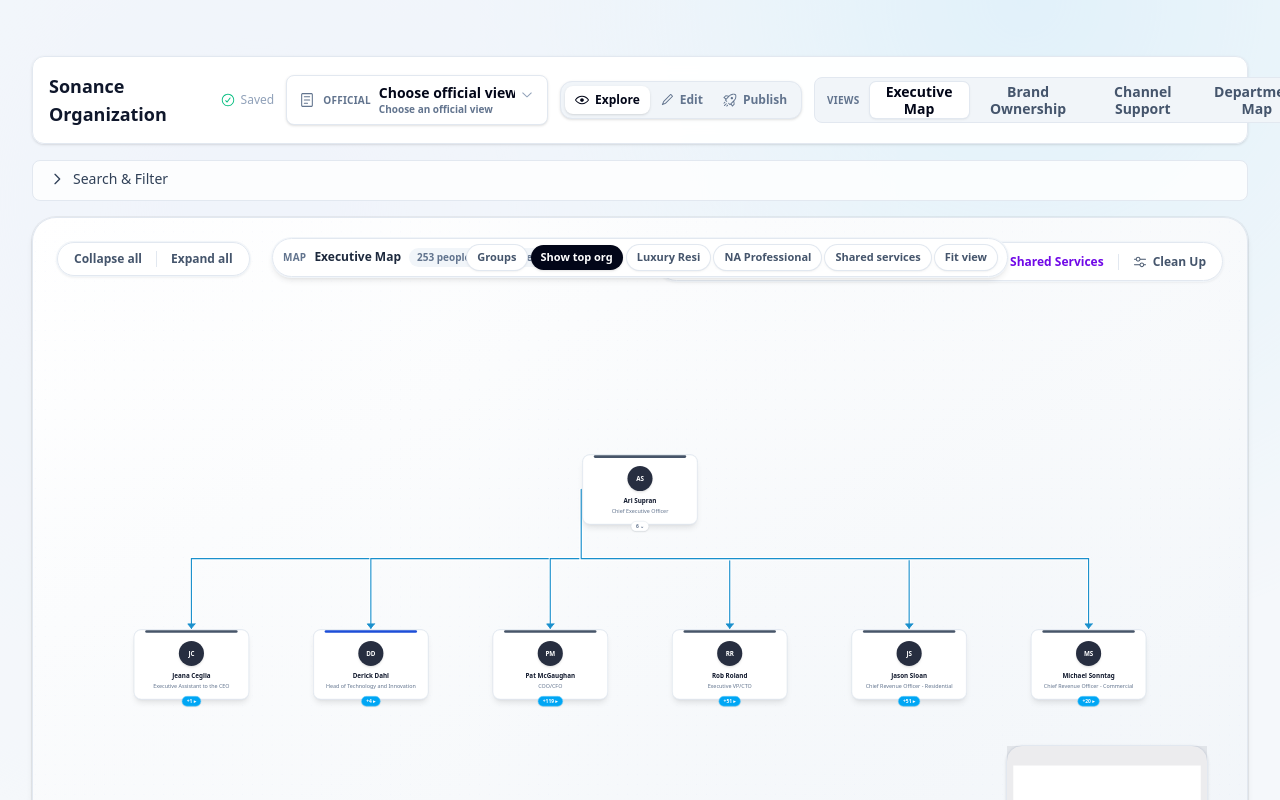
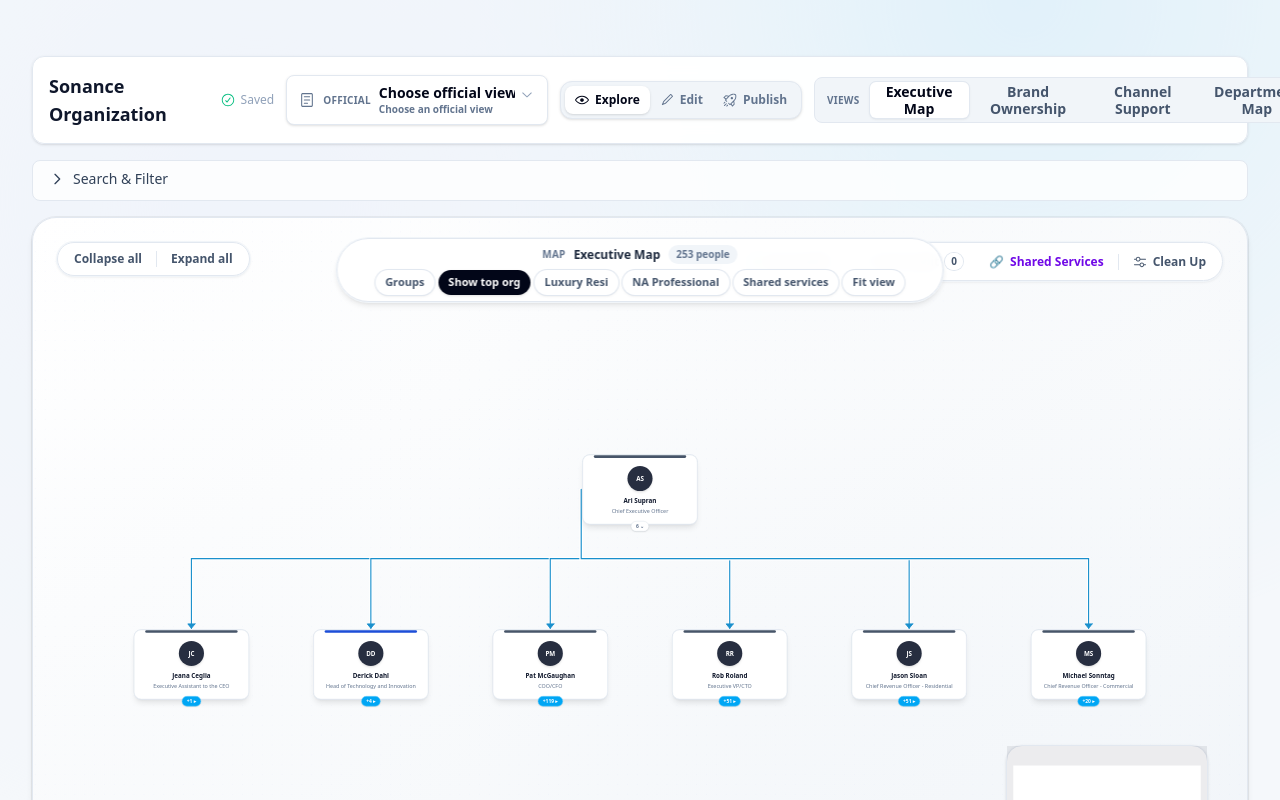
Before and after one commit to arisonance/Org-Chart-Builder, a Next.js app: page / in a window 1280 px wide. Shown: the top 800 px of the page. Built offline with nearby package versions, Linux system fonts and the light colour scheme.

Commit message:
Improve official view readability

```diff
--- a/src/components/canvas-context-bar.tsx
+++ b/src/components/canvas-context-bar.tsx
@@ -159,9 +159,13 @@
       : null;
   const openPerson = useCallback(
     (id: string) => {
+      if (id === focusedId && (childMap[id]?.length ?? 0) > 0) {
+        onOpenTeamTree(id);
+        return;
+      }
       selectNode(id);
     },
-    [selectNode],
+    [childMap, focusedId, onOpenTeamTree, selectNode],
   );
   const descendantIds = useMemo(() => {
     if (!focusedId) return [] as string[];
@@ -208,9 +212,9 @@
     if (viewContext?.kind !== "operating-view" || viewContext.dimension !== "channel" || !viewContext.value) {
       return null;
     }
-    const people = focusIds
-      .map((id) => nodeById.get(id))
-      .filter((node): node is PersonNode => Boolean(node));
+    const people = Array.from(nodeById.values()).filter((person) =>
+      person.attributes.channels.includes(viewContext.value ?? ""),
+    );
     const dedicated = people.filter((person) => person.attributes.primaryChannel === viewContext.value);
     const broadSupport = people.filter((person) => person.attributes.primaryChannel !== viewContext.value);
     const podKeys = new Set(
@@ -224,7 +228,7 @@
       broadSupportCount: broadSupport.length,
       podCount: podKeys.size,
     };
-  }, [focusIds, nodeById, viewContext]);
+  }, [nodeById, viewContext]);
 
   // A single-person selection drives focus highlighting (the breadcrumb), not a
   // subset filter — so only treat focusIds as a "subset" when nothing's selected.
@@ -252,14 +256,14 @@
   }) => {
     const toneClass =
       tone === "sky"
-        ? "bg-sky-50 text-sky-800 ring-sky-100 dark:bg-sky-500/15 dark:text-sky-100 dark:ring-sky-400/20"
+        ? "bg-sky-50 text-sky-800 ring-sky-100 dark:bg-sky-50 dark:text-sky-800 dark:ring-sky-100"
         : tone === "emerald"
-          ? "bg-emerald-50 text-emerald-800 ring-emerald-100 dark:bg-emerald-500/15 dark:text-emerald-100 dark:ring-emerald-400/20"
+          ? "bg-emerald-50 text-emerald-800 ring-emerald-100 dark:bg-emerald-50 dark:text-emerald-800 dark:ring-emerald-100"
           : tone === "violet"
-            ? "bg-violet-50 text-violet-800 ring-violet-100 dark:bg-violet-500/15 dark:text-violet-100 dark:ring-violet-400/20"
+            ? "bg-violet-50 text-violet-800 ring-violet-100 dark:bg-violet-50 dark:text-violet-800 dark:ring-violet-100"
             : tone === "amber"
-              ? "bg-amber-50 text-amber-800 ring-amber-100 dark:bg-amber-500/15 dark:text-amber-100 dark:ring-amber-400/20"
-              : "bg-slate-100 text-slate-700 ring-slate-200 dark:bg-white/10 dark:text-slate-200 dark:ring-white/10";
+              ? "bg-amber-50 text-amber-800 ring-amber-100 dark:bg-amber-50 dark:text-amber-800 dark:ring-amber-100"
+              : "bg-slate-100 text-slate-700 ring-slate-200 dark:bg-slate-100 dark:text-slate-700 dark:ring-slate-200";
     const className = `inline-flex max-w-[14rem] items-center gap-1 rounded-full px-2.5 py-1 text-[11px] font-semibold ring-1 ${toneClass}`;
     const content = (
       <>
@@ -321,9 +325,20 @@
             Relationship
           </span>
           <span className="h-4 w-px flex-shrink-0 bg-sky-100 dark:bg-sky-400/20" />
-          <span className="max-w-[12rem] truncate font-semibold text-slate-900 dark:text-white">
-            {focusedName}
-          </span>
+          {directReportIds.length > 0 ? (
+            <button
+              type="button"
+              onClick={() => openPerson(focusedId)}
+              title={`Open ${focusedName}'s organization`}
+              className="max-w-[12rem] truncate rounded-full px-2 py-0.5 font-semibold text-slate-900 transition hover:bg-sky-50 hover:text-sky-800 focus:outline-none focus-visible:ring-2 focus-visible:ring-sky-300 dark:text-white dark:hover:bg-sky-500/15 dark:hover:text-sky-100"
+            >
+              {focusedName}
+            </button>
+          ) : (
+            <span className="max-w-[12rem] truncate font-semibold text-slate-900 dark:text-white">
+              {focusedName}
+            </span>
+          )}
           <TruthPill
             label="Reports to"
             value={managerName ?? "Top of chain"}
@@ -360,7 +375,7 @@
                 onClick={() => openPerson(id)}
                 title={
                   (childMap[id]?.length ?? 0) > 0
-                    ? `Focus ${person?.name ?? "this person"} and show their reporting context`
+                    ? `Focus ${person?.name ?? "this person"}; click their name next to open their organization`
                     : person?.attributes.title
                 }
                 className="max-w-[9rem] truncate rounded-full bg-sky-50 px-2.5 py-1 font-semibold text-sky-800 transition hover:bg-sky-100 dark:bg-sky-500/15 dark:text-sky-100 dark:hover:bg-sky-500/25"
@@ -416,11 +431,23 @@
         <div className="motion-context-bar pointer-events-auto flex max-w-[88vw] items-center gap-2 rounded-full border border-emerald-200 bg-emerald-50 px-3 py-1.5 text-xs shadow-lg ring-1 ring-emerald-100 dark:border-emerald-400/20 dark:bg-emerald-500/10 dark:ring-emerald-400/10">
           <span className="inline-block h-2 w-2 rounded-full bg-emerald-500" />
           <span className="font-semibold text-emerald-900 dark:text-emerald-100">
-            Org view
+            {viewContext?.kind === "operating-view" ? "Official view" : "Org view"}
           </span>
           <span className="text-emerald-700 dark:text-emerald-200/85">
-            Viewing organization for {teamTreeRoot.name}
+            {viewContext?.kind === "operating-view"
+              ? `${viewContext.label} · rooted at ${teamTreeRoot.name}`
+              : `Viewing organization for ${teamTreeRoot.name}`}
           </span>
+          {viewContext?.kind === "operating-view" && viewContext.owner && (
+            <span className="rounded-full bg-white/80 px-2 py-0.5 font-semibold text-emerald-800 ring-1 ring-emerald-100 dark:bg-slate-900 dark:text-emerald-100 dark:ring-emerald-400/20">
+              Owner: {viewContext.owner}
+            </span>
+          )}
+          {viewContext?.kind === "operating-view" && viewContext.publishedAt && (
+            <span className="rounded-full bg-white/80 px-2 py-0.5 font-semibold text-emerald-800 ring-1 ring-emerald-100 dark:bg-slate-900 dark:text-emerald-100 dark:ring-emerald-400/20">
+              Published {viewContext.publishedAt}
+            </span>
+          )}
           {teamLayoutControls?.dirty && (
             <span className="rounded-full bg-amber-100 px-2 py-0.5 font-semibold text-amber-800 ring-1 ring-amber-200 dark:bg-amber-500/20 dark:text-amber-100 dark:ring-amber-300/20">
               Unsaved layout
@@ -460,9 +487,9 @@
       )}
 
       {subsetActive && (
-        <div className="motion-context-bar pointer-events-auto flex max-w-[88vw] flex-wrap items-center justify-center gap-2 rounded-2xl border border-slate-200 bg-white/95 px-3 py-1.5 text-xs text-slate-700 shadow-lg ring-1 ring-slate-100 backdrop-blur dark:border-white/10 dark:bg-slate-950/90 dark:text-slate-200 dark:ring-white/10">
-          <span className="font-semibold text-slate-950 dark:text-white">{contextTitle}</span>
-          <span className="text-slate-500 dark:text-slate-400">{descriptors.join(" · ")}</span>
+        <div className="motion-context-bar pointer-events-auto flex max-w-[88vw] flex-wrap items-center justify-center gap-2 rounded-2xl border border-slate-200 bg-white/95 px-3 py-1.5 text-xs text-slate-700 shadow-lg ring-1 ring-slate-100 backdrop-blur dark:border-white/10 dark:bg-white/95 dark:text-slate-700 dark:ring-slate-200">
+          <span className="font-semibold text-slate-950 dark:text-slate-950">{contextTitle}</span>
+          <span className="text-slate-500 dark:text-slate-500">{descriptors.join(" · ")}</span>
           {viewContext?.owner && (
             <TruthPill label="Owner" value={viewContext.owner} tone="emerald" />
           )}
@@ -471,13 +498,13 @@
           )}
           {operatingViewSummary && (
             <>
-              <TruthPill label="Dedicated" value={`${operatingViewSummary.dedicatedCount} primary`} tone="sky" />
-              <TruthPill label="Shared support" value={`${operatingViewSummary.broadSupportCount} broad-role`} tone="violet" />
+              <TruthPill label="Core team" value={`${operatingViewSummary.dedicatedCount} primary`} tone="sky" />
+              <TruthPill label="Shared support" value={`${operatingViewSummary.broadSupportCount} supporting`} tone="violet" />
               <TruthPill label="Pods" value={`${operatingViewSummary.podCount} support pods`} tone="violet" />
             </>
           )}
           {viewContext?.kind === "operating-view" && (
-            <span className="rounded-full bg-slate-100 px-2.5 py-1 font-semibold text-slate-700 ring-1 ring-slate-200 dark:bg-white/10 dark:text-slate-200 dark:ring-white/10">
+            <span className="rounded-full bg-slate-100 px-2.5 py-1 font-semibold text-slate-700 ring-1 ring-slate-200 dark:bg-slate-100 dark:text-slate-700 dark:ring-slate-200">
               Reporting lines stay formal
             </span>
           )}
--- a/src/components/canvas-orientation-map.tsx
+++ b/src/components/canvas-orientation-map.tsx
@@ -39,35 +39,35 @@
   if (hidden) return null;
 
   return (
-    <div className="pointer-events-none absolute left-1/2 top-5 z-30 w-[min(46rem,calc(100vw-2rem))] -translate-x-1/2">
+    <div className="pointer-events-none absolute left-1/2 top-5 z-30 w-fit max-w-[calc(100vw-2rem)] -translate-x-1/2">
       <div
-        className="motion-context-bar pointer-events-auto relative rounded-full border border-slate-200 bg-white/95 px-2.5 py-1.5 shadow-md ring-1 ring-slate-100 backdrop-blur dark:border-white/10 dark:bg-white/90 dark:ring-slate-200"
+        className="motion-context-bar pointer-events-auto relative rounded-2xl border border-slate-200 bg-white/95 px-2.5 py-1.5 shadow-md ring-1 ring-slate-100 backdrop-blur sm:rounded-full dark:border-white/10 dark:bg-white/90 dark:ring-slate-200"
         title={detail}
       >
-        <div className="flex min-w-0 items-center justify-between gap-2">
-          <div className="flex min-w-0 items-center gap-2">
+        <div className="flex max-w-[calc(100vw-3rem)] flex-wrap items-center justify-center gap-1.5">
+          <div className="flex min-w-0 items-center gap-2 px-1">
             <span className="shrink-0 text-[10px] font-bold uppercase tracking-wide text-slate-500 dark:text-slate-500">
               Map
             </span>
-            <span className="shrink-0 text-xs font-semibold text-slate-800 dark:text-slate-800">
+            <span className="max-w-[13rem] truncate whitespace-nowrap text-xs font-semibold text-slate-800 dark:text-slate-800">
               {title}
             </span>
-            {stats.slice(0, 2).map((stat) => (
+            {stats.slice(0, 1).map((stat) => (
               <span
                 key={stat}
-                className="hidden shrink-0 rounded-full bg-slate-100 px-2 py-0.5 text-[10px] font-semibold text-slate-500 lg:inline-flex dark:bg-slate-100 dark:text-slate-500"
+                className="hidden max-w-[7.5rem] shrink-0 truncate rounded-full bg-slate-100 px-2 py-0.5 text-[10px] font-semibold text-slate-500 xl:inline-flex dark:bg-slate-100 dark:text-slate-500"
               >
                 {stat}
               </span>
             ))}
           </div>
-          <div className="flex shrink-0 items-center gap-1">
+          <div className="flex shrink-0 flex-wrap items-center justify-center gap-1">
             {chips.length > 0 && (
               <button
                 type="button"
                 onClick={() => setGroupsOpen((open) => !open)}
                 aria-expanded={groupsOpen}
-                className="rounded-full bg-white px-2.5 py-1 text-[11px] font-bold text-slate-600 shadow-sm ring-1 ring-slate-200 transition hover:bg-slate-50 focus:outline-none focus-visible:ring-2 focus-visible:ring-sky-300 dark:bg-white dark:text-slate-600 dark:ring-slate-200 dark:hover:bg-slate-50"
+                className="whitespace-nowrap rounded-full bg-white px-2.5 py-1 text-[11px] font-bold text-slate-600 shadow-sm ring-1 ring-slate-200 transition hover:bg-slate-50 focus:outline-none focus-visible:ring-2 focus-visible:ring-sky-300 dark:bg-white dark:text-slate-600 dark:ring-slate-200 dark:hover:bg-slate-50"
               >
                 Groups
               </button>
@@ -78,7 +78,7 @@
                 type="button"
                 onClick={action.onClick}
                 className={[
-                  "rounded-full px-2.5 py-1 text-[11px] font-bold shadow-sm transition focus:outline-none focus-visible:ring-2 focus-visible:ring-sky-300",
+                  "whitespace-nowrap rounded-full px-2.5 py-1 text-[11px] font-bold shadow-sm transition focus:outline-none focus-visible:ring-2 focus-visible:ring-sky-300",
                   action.tone === "dark"
                     ? "bg-slate-950 text-white hover:bg-slate-700"
                     : "bg-white text-slate-600 ring-1 ring-slate-200 hover:bg-slate-50 dark:bg-white dark:text-slate-600 dark:ring-slate-200 dark:hover:bg-slate-50",
--- a/src/components/hierarchy-canvas.tsx
+++ b/src/components/hierarchy-canvas.tsx
@@ -587,6 +587,7 @@
 
   useEffect(() => {
     if (!viewContext) return;
+    if (viewContext.kind === "operating-view") return;
     if ((filters?.focusIds?.length ?? 0) > 0) return;
     setViewContext(null);
   }, [viewContext, filters?.focusIds]);
@@ -615,14 +616,22 @@
 
   // Dedicated support-groups view: show shared-service units as pods first;
   // opening a pod drills into the people behind that shared-service group.
-  const openSharedServices = useCallback(() => {
+  const openSharedServices = useCallback((context?: Pick<ViewContext, "owner" | "description" | "publishedBy" | "publishedAt">) => {
     const ids = orgUnits
       .filter((u) => u.def.type === "shared-service")
       .flatMap((u) => u.members.map((m) => m.id));
     if (ids.length === 0) return;
     setLensStore("hierarchy");
     setTimeout(() => {
-      setViewContext({ kind: "shared-services", label: "Shared services", count: ids.length });
+      setViewContext({
+        kind: "shared-services",
+        label: "Shared services",
+        count: ids.length,
+        owner: context?.owner,
+        description: context?.description,
+        publishedBy: context?.publishedBy,
+        publishedAt: context?.publishedAt,
+      });
       setLensFilters("hierarchy", { focusIds: ids });
       window.setTimeout(() => {
         if (rfInstance) {
@@ -645,6 +654,9 @@
       }, 240);
     }, 160);
   }, [orgUnits, rfInstance, setLensStore, setLensFilters]);
+  const openSharedServicesDefault = useCallback(() => {
+    openSharedServices();
+  }, [openSharedServices]);
 
   // Last rendered position per node, across lenses — used as the glide start
   // point when a lens hasn't been laid out yet
@@ -1145,7 +1157,7 @@
     [rfInstance, childMap, parentMap, selection.nodeIds.length, teamTree, activeTeamPositions, scheduleOrientationLoop, framePositionMap],
   );
 
-  const showOrientationOverview = useCallback(() => {
+  const showOrientationOverview = useCallback((officialContext?: Pick<ViewContext, "owner" | "description" | "publishedBy" | "publishedAt"> & { label?: string }) => {
     const selectedPersonId =
       selection.nodeIds.length === 1 && personNameById.has(selection.nodeIds[0])
         ? selection.nodeIds[0]
@@ -1177,7 +1189,19 @@
 
     setViewportRescueVisible(false);
     setTeamReturnLens((current) => current ?? lens);
-    setViewContext(null);
+    setViewContext(
+      officialContext
+        ? {
+            kind: "operating-view",
+            label: officialContext.label ?? "Executive overview",
+            count: visibleIds.size,
+            owner: officialContext.owner,
+            description: officialContext.description,
+            publishedBy: officialContext.publishedBy,
+            publishedAt: officialContext.publishedAt,
+          }
+        : null,
+    );
     setLensStore("hierarchy");
     setLensFilters("hierarchy", { focusIds: [], hiddenIds: [], activeTokens: [] });
     setTeamRootId(overviewRootId);
@@ -1274,16 +1298,29 @@
       key: string,
       label = key,
       context?: Pick<ViewContext, "kind" | "owner" | "description" | "publishedBy" | "publishedAt">,
+      options: { scope?: "all-assigned" | "primary-team" } = {},
     ) => {
-      const members = personNodes.filter((person) =>
+      const assignedMembers = personNodes.filter((person) =>
         getAssignments(person, dimension).includes(key),
       );
+      const primaryMembers = personNodes.filter((person) => getGroupKey(person, dimension) === key);
+      const members =
+        options.scope === "primary-team" && primaryMembers.length > 0
+          ? primaryMembers
+          : assignedMembers;
       if (members.length === 0) return;
       const targetLens = dimension === "brand" ? "brand" : dimension === "channel" ? "channel" : "department";
+      const memberIds = members.map((member) => member.id);
       setTeamRootId(null);
       setTeamReturnLens(null);
       clearSelection();
       setLensStore(targetLens);
+      window.setTimeout(() => {
+        setLensFilters(targetLens, {
+          focusIds: memberIds,
+          hiddenIds: [],
+          activeTokens: [key],
+        });
         setViewContext({
           kind: context?.kind ?? "lens-group",
           label,
@@ -1295,11 +1332,6 @@
           dimension,
           value: key,
         });
-      setLensFilters(targetLens, {
-        focusIds: members.map((member) => member.id),
-        hiddenIds: [],
-        activeTokens: [key],
-      });
         showToast(`Showing ${label}`);
         window.setTimeout(() => {
         fitVisiblePeopleRef.current({
@@ -1308,9 +1340,10 @@
           minZoom: 0.34,
           maxZoom: 1.02,
           reason: "focus",
-          expectedIds: members.map((member) => member.id),
+          expectedIds: memberIds,
         });
         }, 220);
+      }, 170);
     },
     [clearSelection, personNodes, setLensFilters, setLensStore, showToast],
   );
@@ -1319,11 +1352,22 @@
     (view: PublishedOperatingView) => {
       if (view.kind === "overview") {
         resetView();
-        window.setTimeout(showOrientationOverview, 120);
+        window.setTimeout(() => showOrientationOverview({
+          label: view.label,
+          owner: view.owner,
+          description: view.description,
+          publishedBy: view.publishedBy,
+          publishedAt: view.publishedAt,
+        }), 120);
         return;
       }
       if (view.kind === "shared-services") {
-        openSharedServices();
+        openSharedServices({
+          owner: view.owner,
+          description: view.description,
+          publishedBy: view.publishedBy,
+          publishedAt: view.publishedAt,
+        });
         return;
       }
       openOperatingView(view.dimension, view.value, view.label, {
@@ -1332,7 +1376,7 @@
         description: view.description,
         publishedBy: view.publishedBy,
         publishedAt: view.publishedAt,
-      });
+      }, { scope: "primary-team" });
     },
     [openOperatingView, openSharedServices, resetView, showOrientationOverview],
   );
@@ -1410,7 +1454,7 @@
       });
     }
     if (sharedUnits.length > 0) {
-      actions.push({ id: "shared", label: "Shared services", onClick: openSharedServices });
+      actions.push({ id: "shared", label: "Shared services", onClick: openSharedServicesDefault });
     }
     actions.push({ id: "fit", label: "Fit view", onClick: fitToView });
 
@@ -1487,7 +1531,7 @@
     focusLensGroup,
     lens,
     openOperatingView,
-    openSharedServices,
+    openSharedServicesDefault,
     openSharedServiceGroup,
     openTeamTree,
     orgUnits,
@@ -3380,7 +3424,7 @@
                 </button>
                 <button
                   type="button"
-                  onClick={openSharedServices}
+                  onClick={openSharedServicesDefault}
                   title="See shared services grouped by support role"
                   aria-label="Open shared services view"
                   className="inline-flex items-center gap-1.5 rounded-full px-3 py-1.5 text-violet-700 transition hover:bg-violet-50 dark:text-violet-700 dark:hover:bg-violet-50"
@@ -3449,7 +3493,7 @@
               onToggleExpand={toggleUnitExpand}
               onJump={jumpToUnit}
               onSelectMember={selectPersonFromCard}
-              onOpenSharedServices={openSharedServices}
+              onOpenSharedServices={openSharedServicesDefault}
             />
           )}
 
@@ -3458,7 +3502,7 @@
             <UnitFoundation
               units={orgUnits}
               onJump={jumpToUnit}
-              onOpenSharedServices={openSharedServices}
+              onOpenSharedServices={openSharedServicesDefault}
             />
           )}
 
@@ -3542,7 +3586,7 @@
                 <span>No people in view</span>
                 <button
                   type="button"
-                  onClick={showOrientationOverview}
+                  onClick={() => showOrientationOverview()}
                   className="rounded-full bg-slate-900 px-3 py-1 text-white shadow-sm transition hover:bg-slate-700 dark:bg-white dark:text-slate-900 dark:hover:bg-slate-200"
                 >
                   Show overview
```
Lines whose indentation alone changed are shown as unchanged.
